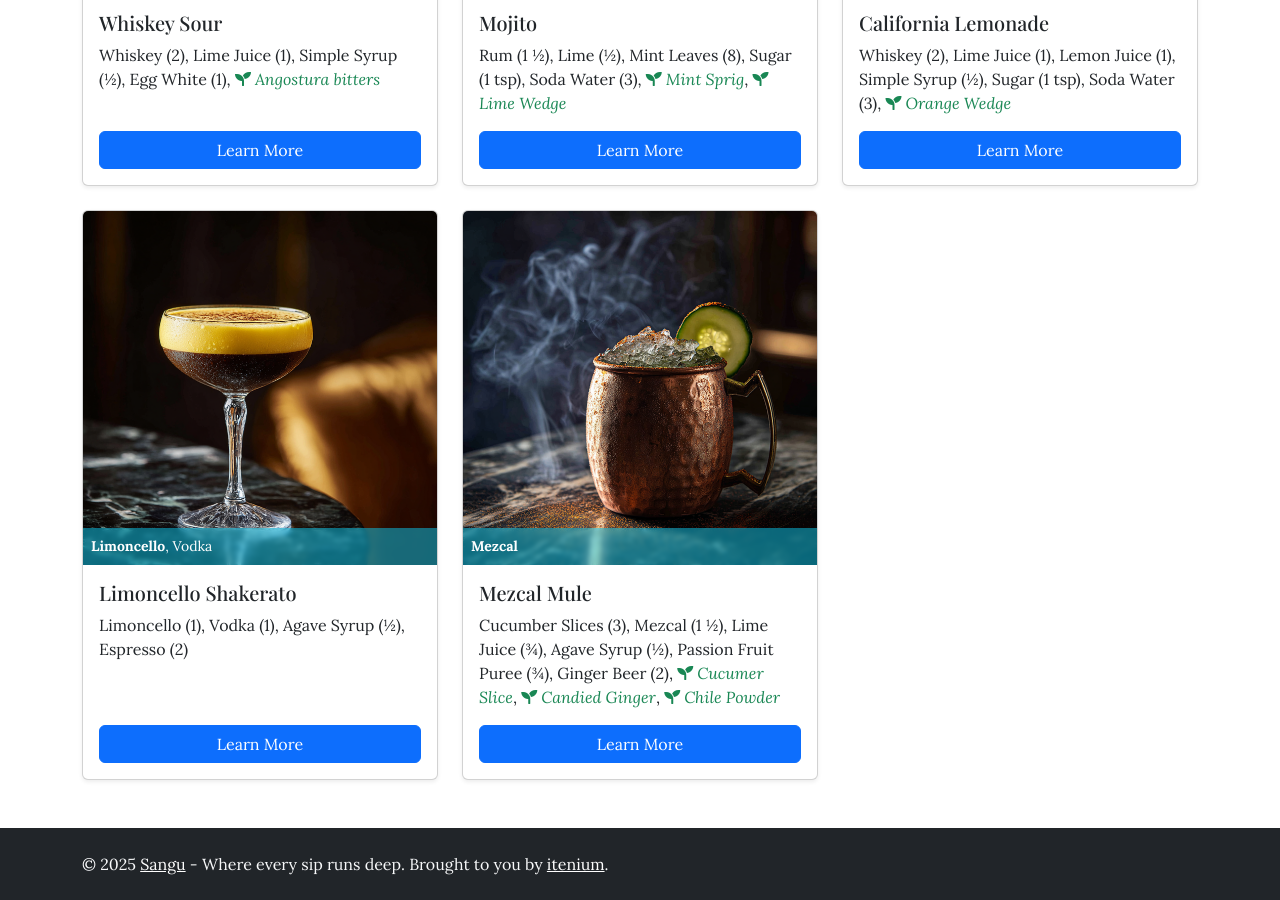
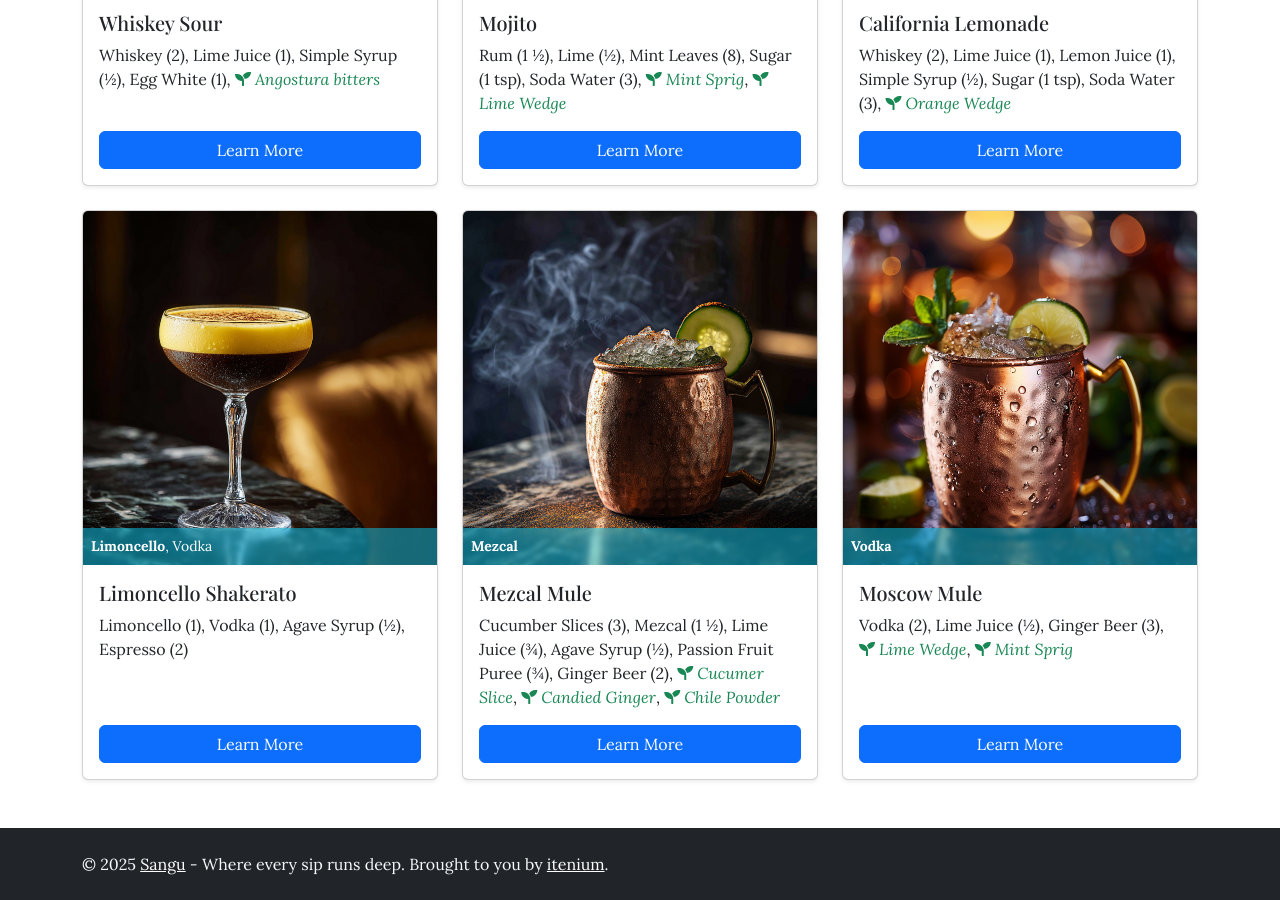
Before and after one commit to SanguPackage/Sanguine-Spirits, a Jekyll site: the page built from index.markdown, in a window 1280 px wide and 900 px high, scrolled down 3116 px. Built offline with Jekyll 4.4.1, drawn with Linux system fonts in a browser that asks for light colours; nearby versions of some CDN libraries; some web fonts are replaced.

Commit message:
added moscow mule

```diff
--- a/_data/cocktails.yml
+++ b/_data/cocktails.yml
@@ -513,6 +513,31 @@
     - "Strain into a glass over fresh ice."
     - "Garnish with a cucumber slice, a candied ginger and a pinch of chile powder."
 
+- name: Moscow Mule
+  spirit: Vodka
+  desc: >
+    The original mule — crisp vodka, fresh lime and spicy ginger beer served
+    over ice in a frosty copper mug. Simple, sharp and endlessly refreshing.
+  ingredients:
+    - name: Vodka
+      amount: 2
+      type: shaker
+    - name: Lime Juice
+      amount: 0.5
+      type: shaker
+    - name: Ginger Beer
+      amount: 3
+      type: top
+    - name: Lime Wedge
+      type: garnish
+    - name: Mint Sprig
+      type: garnish
+  steps:
+    - "Fill a copper mug with ice."
+    - "Add the vodka and lime juice."
+    - "Top with ginger beer and stir gently."
+    - "Garnish with a lime wedge and a mint sprig."
+
 
 
 # - name:
--- /dev/null
+++ b/cocktails/moscow-mule.html
@@ -0,0 +1,4 @@
+---
+layout: cocktail
+title: "Moscow Mule"
+---
```
Also changed, not shown: assets/cocktails/moscow-mule.png (added).
